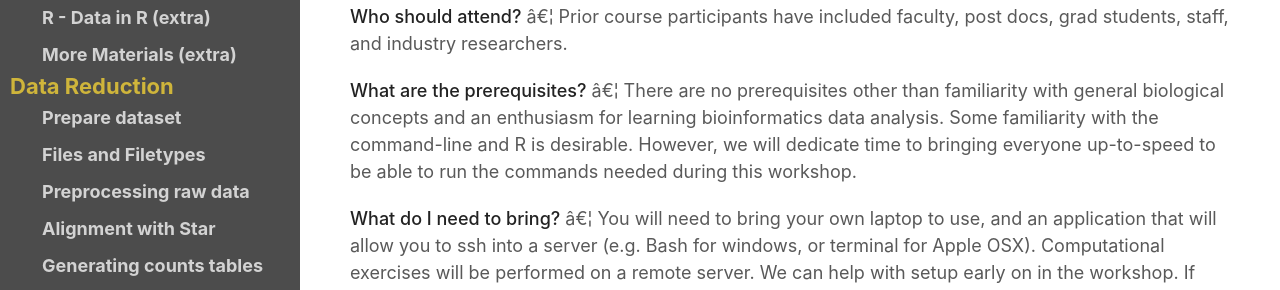
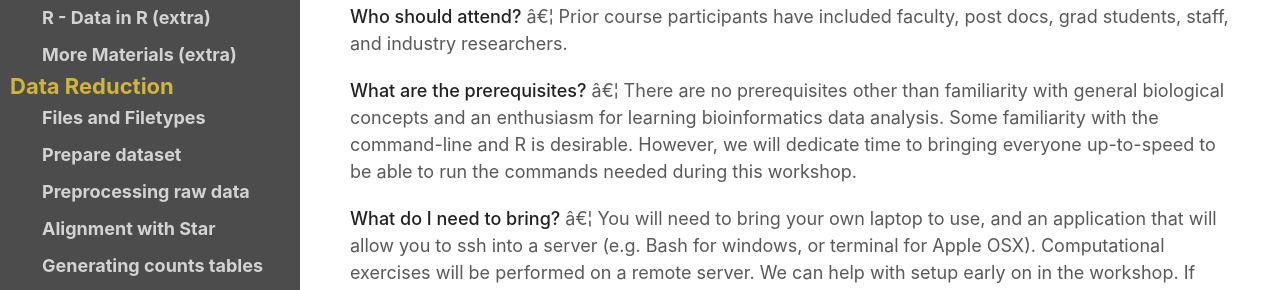
Before and after one commit to ucdavis-bioinformatics-training/2020-mRNA_Seq_Workshop, a Jekyll site: the page built from index.md, in a window 1280 px wide. Shown: the part 933-1223 px from the top of the page. Built offline with Jekyll 4.4.1, drawn with Linux system fonts in a browser that asks for light colours; some of the changed lines change nothing that is shown.

Commit message:
move file and files types up

```diff
--- a/_config.yml
+++ b/_config.yml
@@ -51,10 +51,10 @@ navigation:
     url: https://ucdavis-bioinformatics-training.github.io/2019-Winter-Bioinformatics_Command_Line_and_R_Prerequisites_Workshop/
 
   - heading: Data Reduction
+  - title: Files and Filetypes
+    url: data_reduction/filetypes
   - title: Prepare dataset
     url: data_reduction/00-project_setup_mm
-  - title: Files and Filetypes
-    url: data_reduction/filetypes
   - title: Preprocessing raw data
     url: data_reduction/01-preproc_htstream_mm
   - title: Alignment with Star
```
